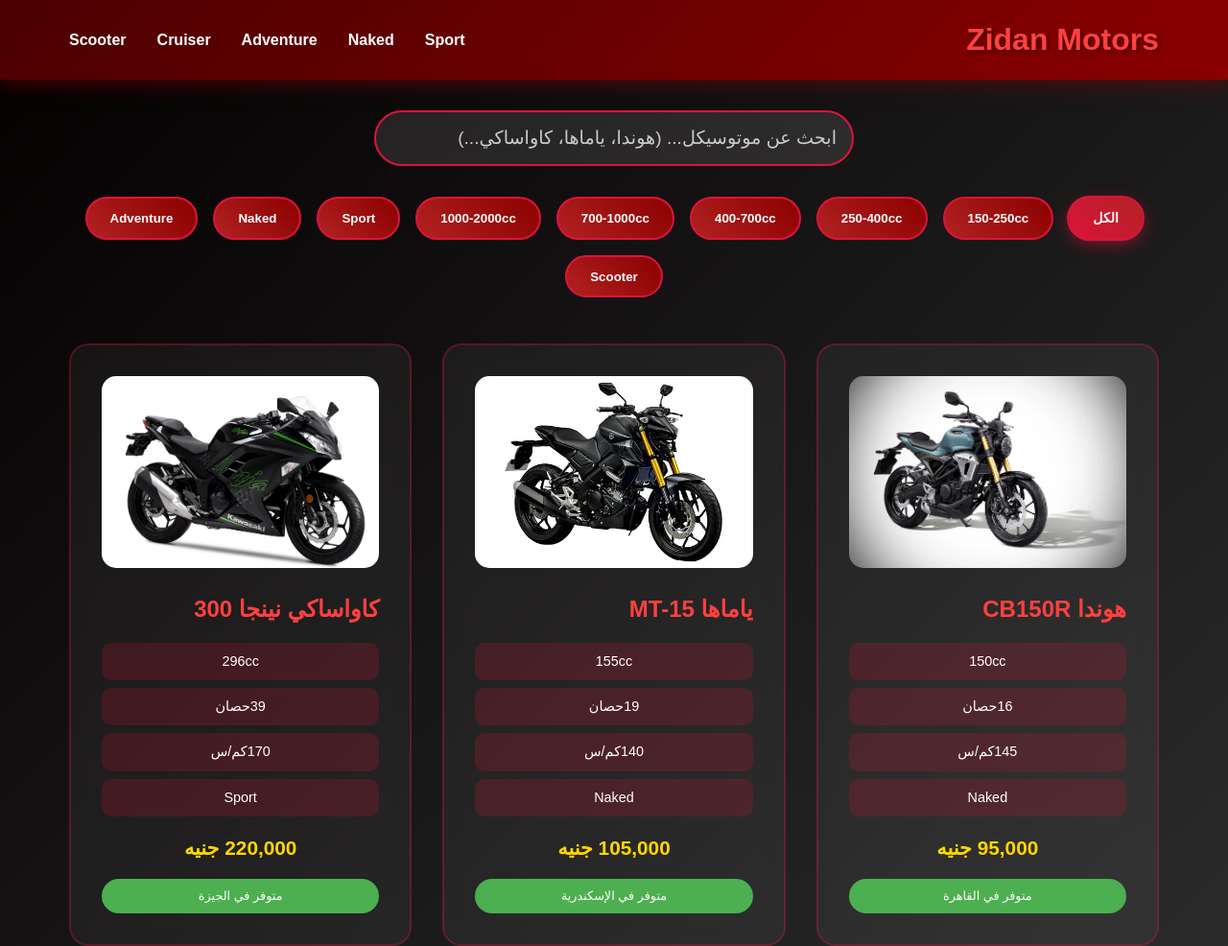
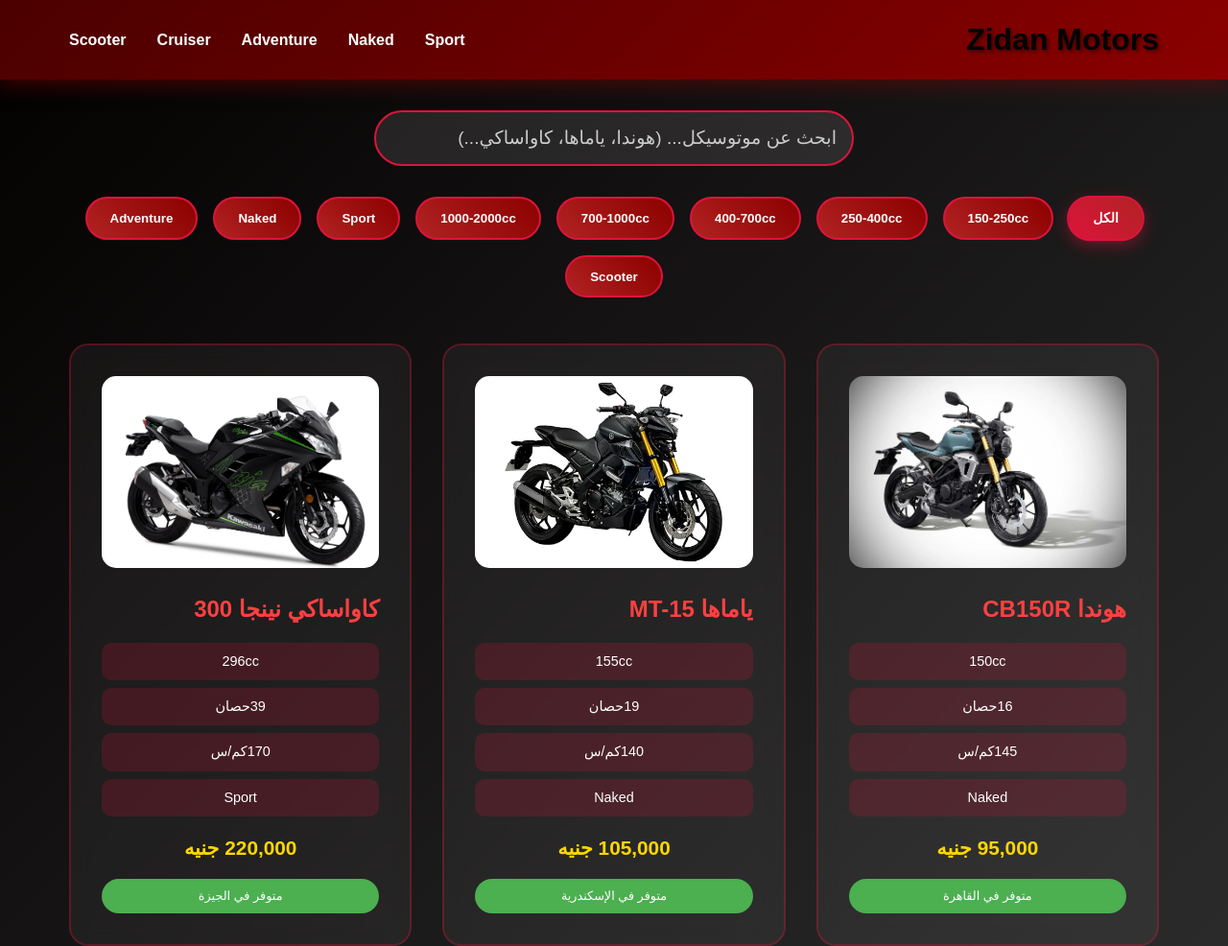
Before and after one commit to abdohisham2305/Moto, a plain HTML site: page index.html in a window 1280 px wide. Shown: the top 986 px of the page at 96% size. Drawn offline with Linux system fonts and the light colour scheme.

Commit message:
Update index.html

```diff
--- a/index.html
+++ b/index.html
@@ -41,7 +41,7 @@
         .logo {
             font-size: 2rem;
             font-weight: bold;
-            color: #FF4040;
+             color: #030303;
             text-shadow: 2px 2px 4px rgba(0,0,0,0.5);
         }
 
```
